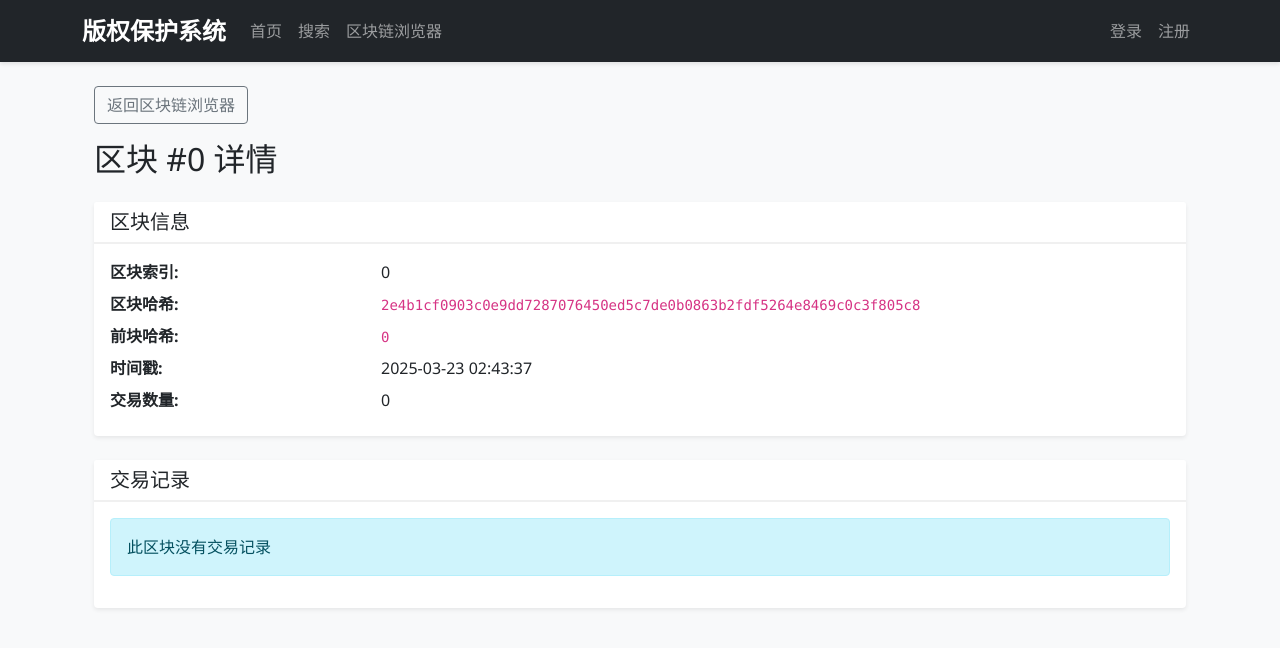
After one commit to Acelanforever/Blockchain_copyright, a Flask app: page /blockchain/block/0 in a window 1280 px wide. The commit adds this page. Shown: the top 648 px of the page. Run offline with Flask 2, Linux system fonts and the light colour scheme.

Commit message:
修复区块链浏览器功能：添加区块详情页面，完善区块链浏览器展示

```diff
--- a/app/routes/blockchain.py
+++ b/app/routes/blockchain.py
@@ -80,3 +80,19 @@ def get_block(index):
             'transactions': block.transactions
         })
     return jsonify({'error': '区块不存在'}), 404
+
+@bp.route('/block/<int:index>')
+def block_detail(index):
+    """区块详情页面"""
+    if index < len(blockchain.chain):
+        block = blockchain.chain[index]
+        # 将区块信息转换为字典，用于在模板中显示
+        block_data = {
+            'index': block.index,
+            'hash': block.hash,
+            'previous_hash': block.previous_hash,
+            'timestamp': block.timestamp,
+            'transactions': block.transactions
+        }
+        return render_template('blockchain/block_detail.html', block=block_data)
+    return render_template('errors/404.html'), 404
--- /dev/null
+++ b/app/templates/blockchain/block_detail.html
@@ -0,0 +1,83 @@
+{% extends "base.html" %}
+
+{% block title %}区块详情{% endblock %}
+
+{% block content %}
+<div class="container">
+    <div class="mb-3">
+        <a href="{{ url_for('blockchain.explorer') }}" class="btn btn-outline-secondary">
+            <i class="fas fa-arrow-left"></i> 返回区块链浏览器
+        </a>
+    </div>
+
+    <h2 class="mb-4">区块 #{{ block.index }} 详情</h2>
+
+    <div class="card mb-4">
+        <div class="card-header">
+            <h5 class="mb-0">区块信息</h5>
+        </div>
+        <div class="card-body">
+            <div class="row mb-2">
+                <div class="col-md-3"><strong>区块索引:</strong></div>
+                <div class="col-md-9">{{ block.index }}</div>
+            </div>
+            <div class="row mb-2">
+                <div class="col-md-3"><strong>区块哈希:</strong></div>
+                <div class="col-md-9">
+                    <code class="text-break">{{ block.hash }}</code>
+                </div>
+            </div>
+            <div class="row mb-2">
+                <div class="col-md-3"><strong>前块哈希:</strong></div>
+                <div class="col-md-9">
+                    <code class="text-break">{{ block.previous_hash }}</code>
+                </div>
+            </div>
+            <div class="row mb-2">
+                <div class="col-md-3"><strong>时间戳:</strong></div>
+                <div class="col-md-9">{{ block.timestamp|datetime }}</div>
+            </div>
+            <div class="row mb-2">
+                <div class="col-md-3"><strong>交易数量:</strong></div>
+                <div class="col-md-9">{{ block.transactions|length }}</div>
+            </div>
+        </div>
+    </div>
+
+    <div class="card">
+        <div class="card-header">
+            <h5 class="mb-0">交易记录</h5>
+        </div>
+        <div class="card-body">
+            {% if block.transactions|length > 0 %}
+                {% for transaction in block.transactions %}
+                <div class="card mb-3">
+                    <div class="card-body">
+                        <h6 class="card-title">{{ transaction.title }}</h6>
+                        <p class="card-text">{{ transaction.description }}</p>
+                        <div class="row">
+                            <div class="col-md-6">
+                                <small class="text-muted">内容哈希: <code>{{ transaction.content_hash }}</code></small>
+                            </div>
+                            <div class="col-md-6">
+                                <small class="text-muted">作者: {{ transaction.author }}</small>
+                            </div>
+                        </div>
+                        <div class="row mt-2">
+                            <div class="col-md-6">
+                                <small class="text-muted">时间: {{ transaction.timestamp|datetime }}</small>
+                            </div>
+                            <div class="col-md-6">
+                                <small class="text-muted">状态: {{ transaction.status }}</small>
+                            </div>
+                        </div>
+                    </div>
+                </div>
+                {% endfor %}
+            {% else %}
+                <div class="alert alert-info">此区块没有交易记录</div>
+            {% endif %}
+        </div>
+    </div>
+</div>
+{% endblock %}
--- a/app/templates/blockchain/explorer.html
+++ b/app/templates/blockchain/explorer.html
@@ -18,7 +18,7 @@
         <div class="col-md-6 mb-4">
             <div class="card">
                 <div class="card-header d-flex justify-content-between align-items-center">
-                    <h5 class="mb-0">区块 #{{ block.index }}</h5>
+                    <h5 class="mb-0"><a href="{{ url_for('blockchain.block_detail', index=block.index) }}" class="text-decoration-none">区块 #{{ block.index }}</a></h5>
                     <span class="badge bg-primary">{{ block.transactions }} 笔交易</span>
                 </div>
                 <div class="card-body">
```
